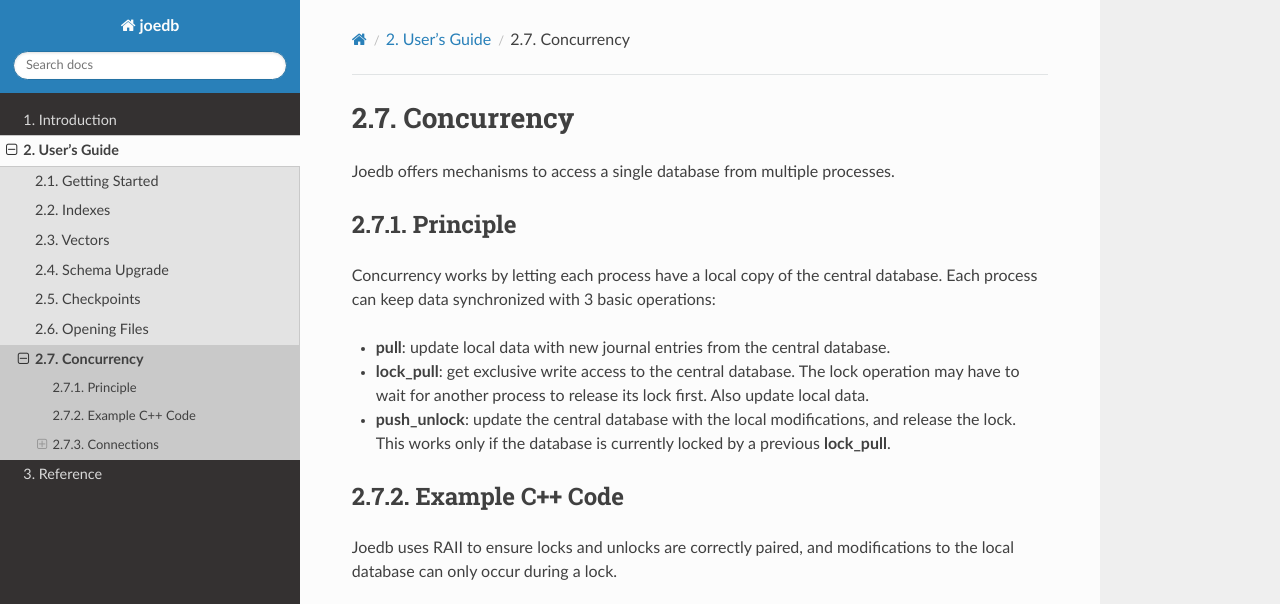
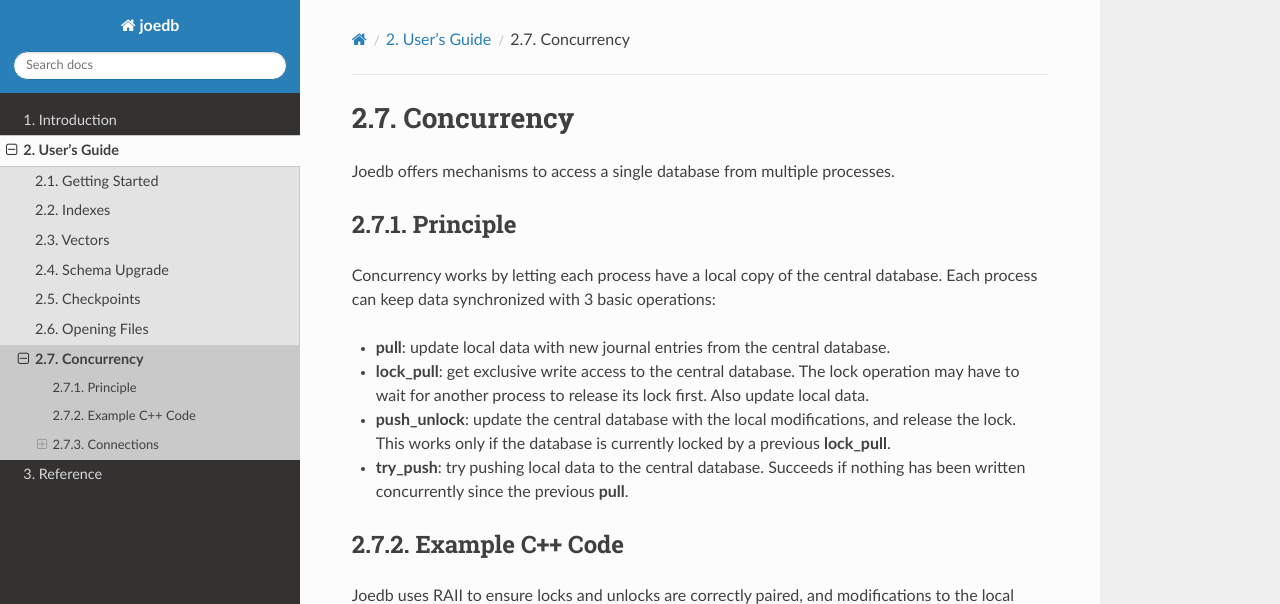
Before and after one commit to Remi-Coulom/joedb, a Sphinx documentation site: the page built from doc/source/concurrency.rst, in a window 1280 px wide and 900 px high, cut to the strip 0-604 px from the top of the window. Built offline with Sphinx 7.4.7 and the Read the Docs theme 2.0.0, drawn with Linux system fonts in a browser that asks for light colours; formulas are drawn with MathJax 3.

Commit message:
try_push sketch

```diff
--- a/doc/source/concurrency.rst
+++ b/doc/source/concurrency.rst
@@ -19,6 +19,8 @@
 - **push_unlock**: update the central database with the local modifications,
   and release the lock. This works only if the database is currently locked by
   a previous **lock_pull**.
+- **try_push**: try pushing local data to the central database. Succeeds if
+  nothing has been written concurrently since the previous **pull**.
 
 Example C++ Code
 ----------------
```
Also changed, not shown: 2 other files.
